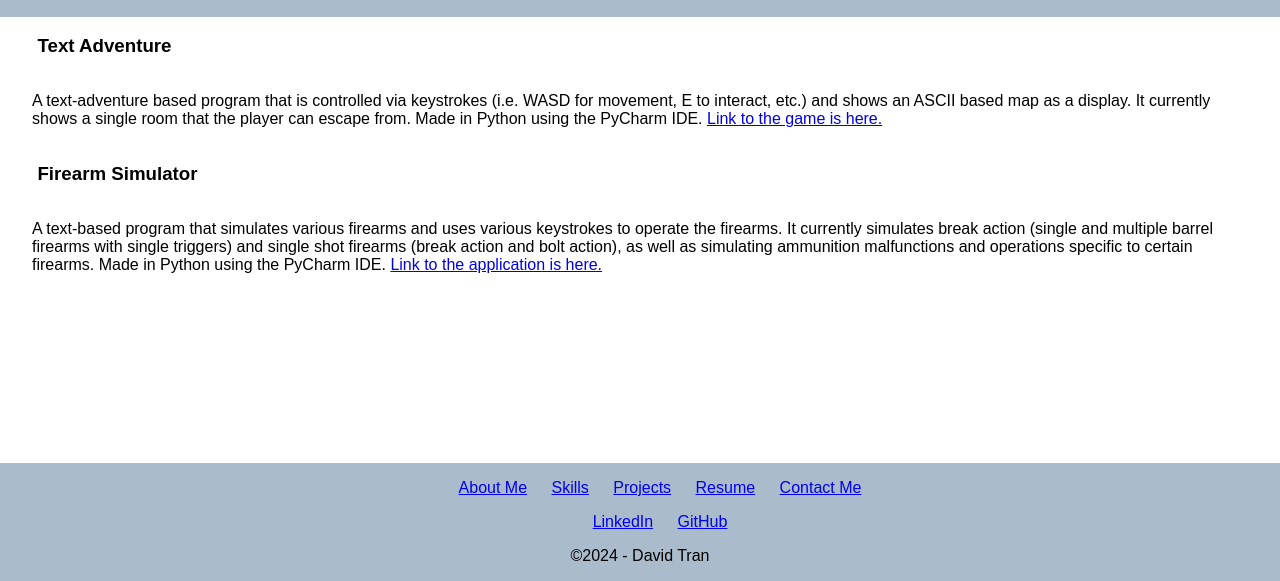
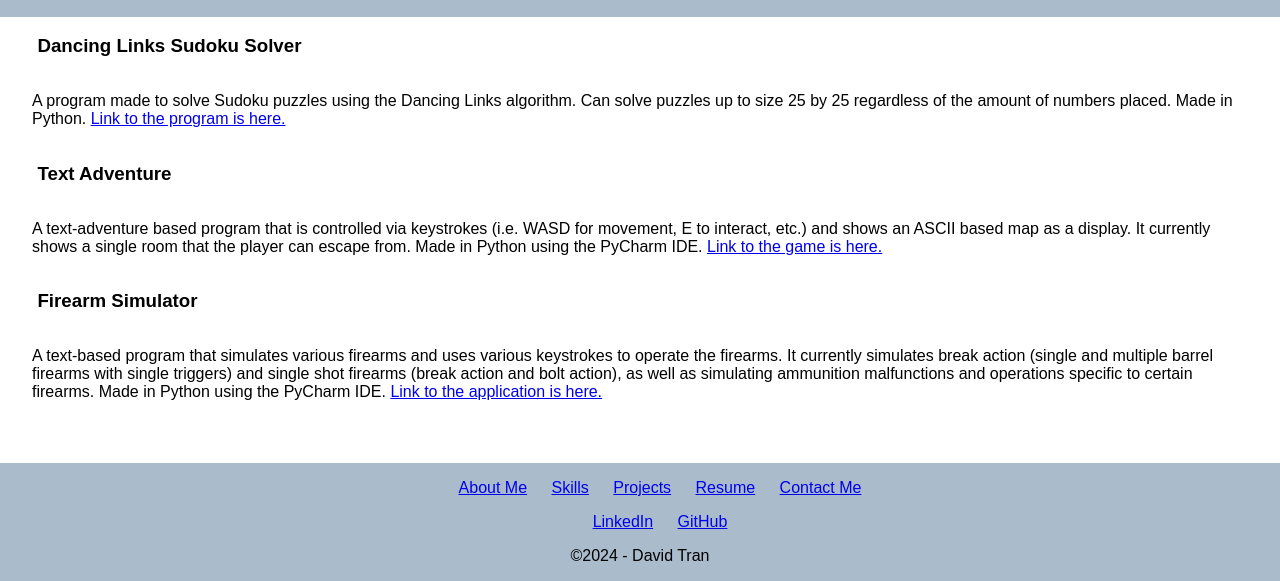
Before and after one commit to 404-d00d/davidtran, a plain HTML site: page projectslist.html in a window 1280 px wide. Shown: the part 219-800 px from the top of the page. Drawn offline with Linux system fonts and the light colour scheme.

Commit message:
Update projectslist.html

```diff
--- a/projectslist.html
+++ b/projectslist.html
@@ -29,6 +29,13 @@
     </header>
 
     <!-- Content for the Projects section -->
+    <h3>Dancing Links Sudoku Solver</h3>
+    <p>
+        A program made to solve Sudoku puzzles using the Dancing Links algorithm. Can solve puzzles up to size 25 by 25 regardless of the amount of numbers placed.
+        Made in Python.
+        <a href="https://github.com/404-d00d/DancingLinks-sudoku">Link to the program is here.</a>
+    </p>
+
     <h3>Text Adventure</h3>
     <p>
         A text-adventure based program that is controlled via keystrokes (i.e. WASD for movement, E to interact, etc.) and
```
